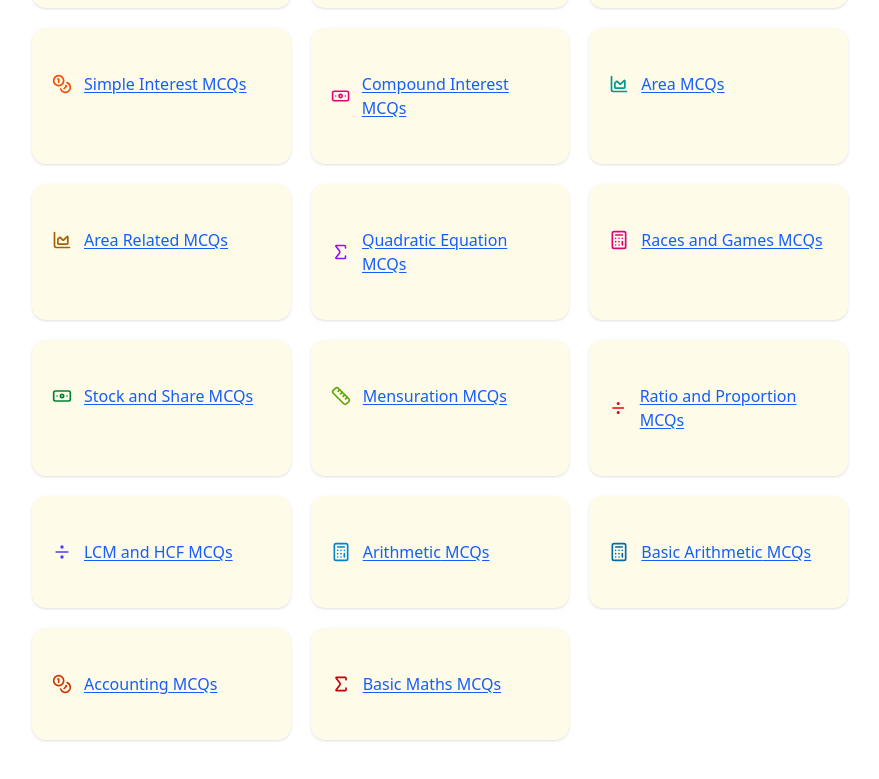
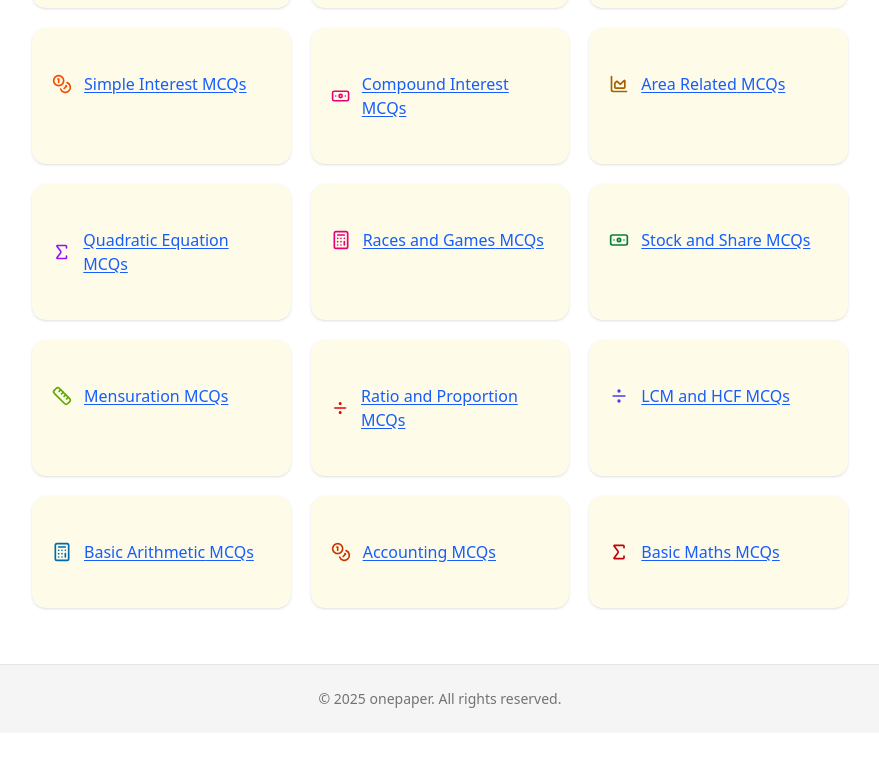
Before and after one commit to waqarkhan424/mcq-quiz-app, a Next.js app: page / in a window 1280 px wide. Shown: the part 577-1356 px from the top of the page, without its empty margins (200-1079 px from the left). After the commit the page ends 1310 px from the top, so only its background shows below. Built offline with nearby package versions, Linux system fonts and the light colour scheme.

Commit message:
project completed

```diff
--- a/app/components/category-links.tsx
+++ b/app/components/category-links.tsx
@@ -20,25 +20,6 @@ import {
 
 
 
-
-// const categories = [
-//     { key: "percentage", label: "Percentage", icon: Percent, color: "text-rose-600" },
-//     { key: "geometry", label: "Geometry", icon: Ruler, color: "text-indigo-600" },
-//     { key: "discount", label: "Discount", icon: Tag, color: "text-yellow-600" },
-//     { key: "time-distance", label: "Time Distance", icon: Clock, color: "text-cyan-600" },
-//     { key: "partnership", label: "Partnership", icon: Users, color: "text-emerald-600" },
-//     { key: "simple-interest", label: "Simple Interest", icon: Coins, color: "text-orange-600" },
-//     { key: "compound-interest", label: "Compound Interest", icon: Banknote, color: "text-pink-600" },
-//     { key: "area", label: "Area", icon: AreaChart, color: "text-teal-600" },
-//     { key: "quadratic", label: "Quadratic", icon: Sigma, color: "text-purple-600" },
-//     { key: "arithmetic", label: "Arithmetic", icon: Calculator, color: "text-sky-600" },
-//     { key: "mensuration", label: "Mensuration", icon: Ruler, color: "text-lime-600" },
-//     { key: "ratio-proportion", label: "Ratio Proportion", icon: Divide, color: "text-red-600" },
-// ];
-
-
-
-
 const categories = [
     { key: "percentage", label: "Percentage", icon: Percent, color: "text-rose-600" },
     { key: "geometry", label: "Geometry", icon: Ruler, color: "text-indigo-600" },
@@ -48,7 +29,6 @@ const categories = [
     { key: "partnership", label: "Partnership", icon: Users, color: "text-emerald-600" },
     { key: "simple-interest", label: "Simple Interest", icon: Coins, color: "text-orange-600" },
     { key: "compound-interest", label: "Compound Interest", icon: Banknote, color: "text-pink-600" },
-    { key: "area", label: "Area", icon: AreaChart, color: "text-teal-600" },
     { key: "area-related", label: "Area Related", icon: AreaChart, color: "text-yellow-700" },
     { key: "quadratic", label: "Quadratic Equation", icon: Sigma, color: "text-purple-600" },
     { key: "races-games", label: "Races and Games", icon: Calculator, color: "text-pink-600" },
@@ -56,11 +36,11 @@ const categories = [
     { key: "mensuration", label: "Mensuration", icon: Ruler, color: "text-lime-600" },
     { key: "ratio-proportion", label: "Ratio and Proportion", icon: Divide, color: "text-red-600" },
     { key: "lcm-hcf", label: "LCM and HCF", icon: Divide, color: "text-indigo-600" },
-    { key: "arithmetic", label: "Arithmetic", icon: Calculator, color: "text-sky-600" },
     { key: "basic-arithmetic", label: "Basic Arithmetic", icon: Calculator, color: "text-sky-700" },
     { key: "accounting", label: "Accounting", icon: Coins, color: "text-orange-700" },
     { key: "basic-maths", label: "Basic Maths", icon: Sigma, color: "text-red-700" },
 ];
+
 
 
 
```
